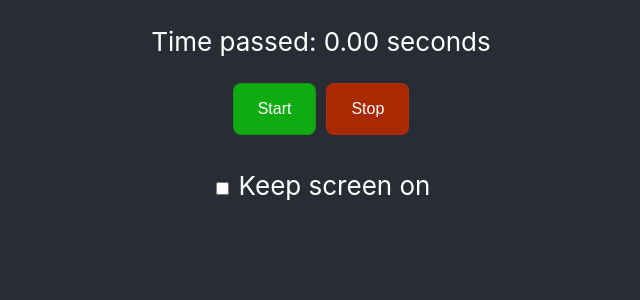
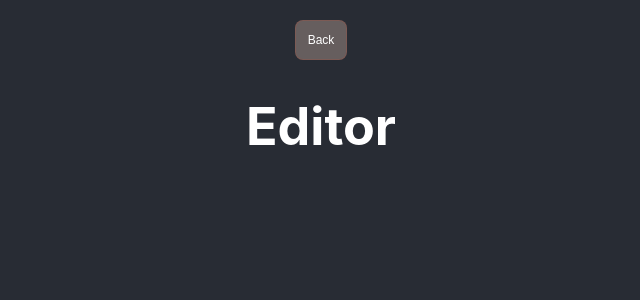
Before and after one commit to softporcupine/github-pages-test, a React (Create React App) app: page / in a window 1280 px wide. Shown: the top 300 px of the page, without its empty margins (319-959 px from the left). Built offline with nearby package versions, Linux system fonts and the light colour scheme.

Commit message:
Add blank editor page with nav button

```diff
--- /dev/null
+++ b/src/components/Editor.js
@@ -0,0 +1,9 @@
+import React, { useState } from "react";
+
+const Editor = () => {
+    return (
+        <h1>Editor</h1>
+    )
+}
+
+export default Editor
--- a/src/components/Parent.js
+++ b/src/components/Parent.js
@@ -2,16 +2,40 @@ import React, { useState } from "react";
 import Stopwatch from "./Stopwatch";
 import Talker from "./Talker";
 import ScreenWakeLock from "./ScreenWakeLock";
+import Editor from "./Editor";
 
 const Parent = () => {
     const [elapsedTime, setElapsedTime] = useState(0);
+    const [showEditor, setShowEditor] = useState(false);
+
+    function handleButton() {
+        setShowEditor(prevVal => !prevVal)
+    }
+
+    let mainScreen;
+    let buttonText = "Back"
+    if (showEditor) {
+        mainScreen =
+            <>
+                <Stopwatch onTimeChange={setElapsedTime} />
+                <Talker elapsedTime={elapsedTime} />
+                <ScreenWakeLock />
+            </>
+        buttonText = "Edit speech"
+    } else {
+        mainScreen =
+            <>
+                <Editor />
+            </>
+    }
 
     return (
-        <main>
-            <Stopwatch onTimeChange={setElapsedTime} />
-            <Talker elapsedTime={elapsedTime} />
-            <ScreenWakeLock />
-        </main>
+        <>
+            <button className="parent--nav-button" onClick={handleButton}>{buttonText}</button>
+            <main>
+                {mainScreen}
+            </main>
+        </>
     )
 }
 
--- a/src/index.css
+++ b/src/index.css
@@ -32,3 +32,14 @@ code {
   cursor: pointer;
   font-size: 16px;
 }
+
+.parent--nav-button {
+  border-radius: 8px;
+  padding: 12px 12px;
+  background-color: rgb(102, 94, 94);
+  color: #fff;
+  border: 1px solid rgba(246, 67, 28, 0.151);
+  cursor: pointer;
+  font-size: 12px;
+  margin-top: 20px;
+}
```
